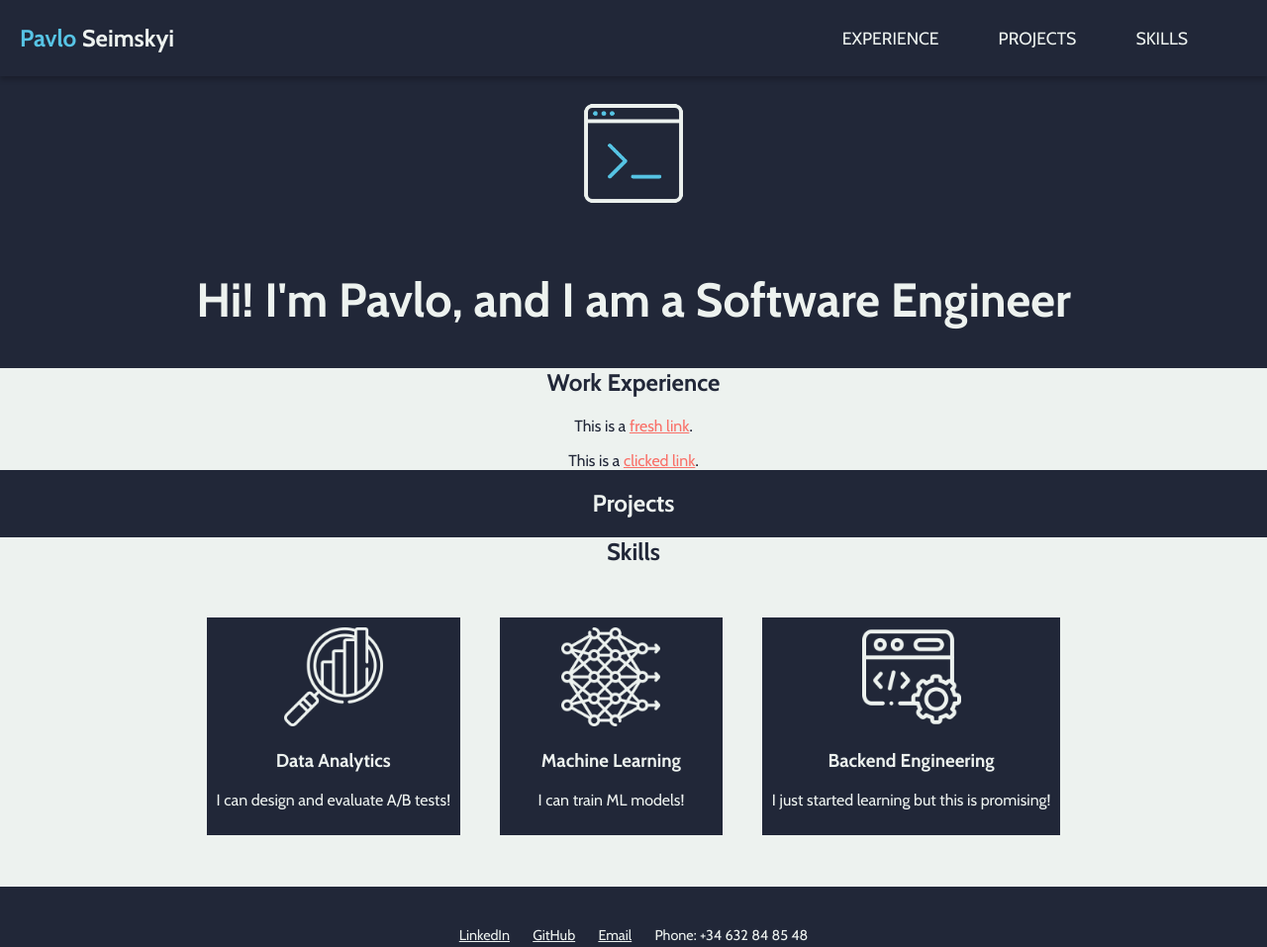
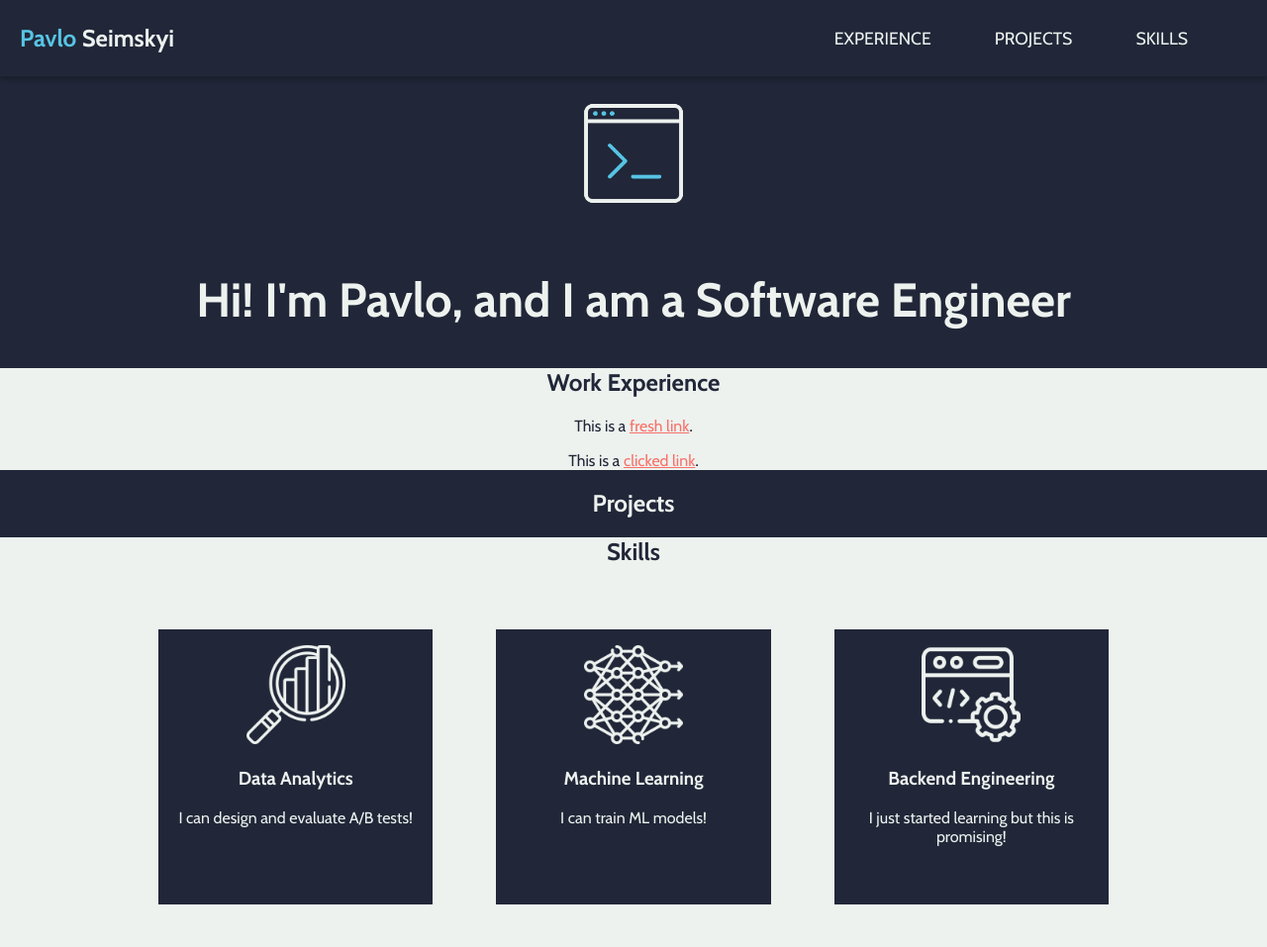
Before and after one commit to pavlo-seimskyi/pavlo-seimskyi.github.io, a plain HTML site: page index.html in a window 1280 px wide. Shown: the top 957 px of the page at 99% size. Drawn offline with nearby package versions, Linux system fonts and the light colour scheme.

Commit message:
improve box styling

```diff
--- a/index.html
+++ b/index.html
@@ -1,6 +1,7 @@
 <!DOCTYPE html>
 <html>
     <head>
+        <meta name="viewport" content="width=device-width, initial-scale=1" />
         <title>Pavlo Seimskyi | Software Engineer</title>
         <link href="./resources/css/index.css" type="text/css" rel="stylesheet">
         <link rel="preconnect" href="https://fonts.googleapis.com">
--- a/resources/css/index.css
+++ b/resources/css/index.css
@@ -19,6 +19,7 @@ body {
     background-color: #EDF2EF;
     color: #333333;
     margin: 0;
+    overflow: scroll;
 }
 
 a {
@@ -54,8 +55,8 @@ a:visited {
 }
 
 .box {
-    margin: 20px;
-    padding: 10px;
+    margin: 2rem;
+    padding: 1rem;
 }
 
 /* Header */
@@ -83,11 +84,9 @@ header {
 
 /* Menu */
 .menu {
-    display: flex;
+    float: right;
     font-size: 1.1rem;
-    justify-content: flex-end;
     margin-right: 50px;
-    /* justify-content: center; */
     text-transform: uppercase;
 }
 
@@ -116,12 +115,12 @@ header {
 
 /* Main */
 main {
-    padding-top: 80px;
+    padding-top: 5rem;
 }
 
 /* Intro banner */
 .intro-banner {
-    /* height: 50%; */
+    height: 50%;
 }
 
 h1 {
@@ -141,10 +140,10 @@ h1 {
 }
 
 .skills .box {
-    min-width: 20%;
-    max-width: 50%;
-    min-height: 20%;
-    max-height: 50%;
+    aspect-ratio: 1 / 1;
+    flex: 1 0 200px;
+    max-width: 250px;
+    max-height: 250px;
 }
 
 /* Footer */
```
